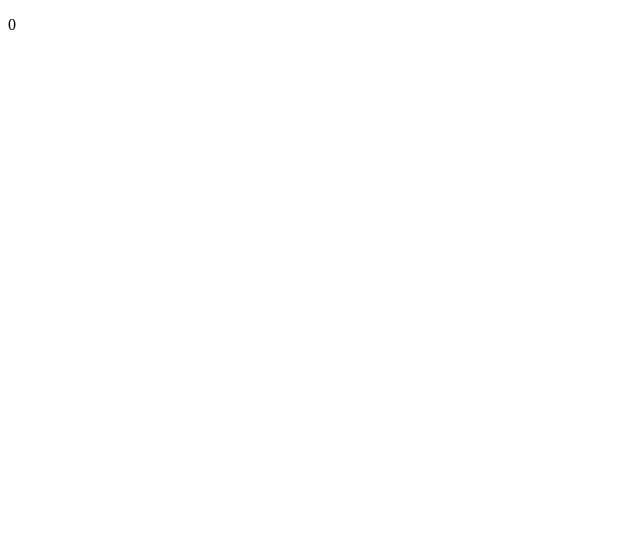
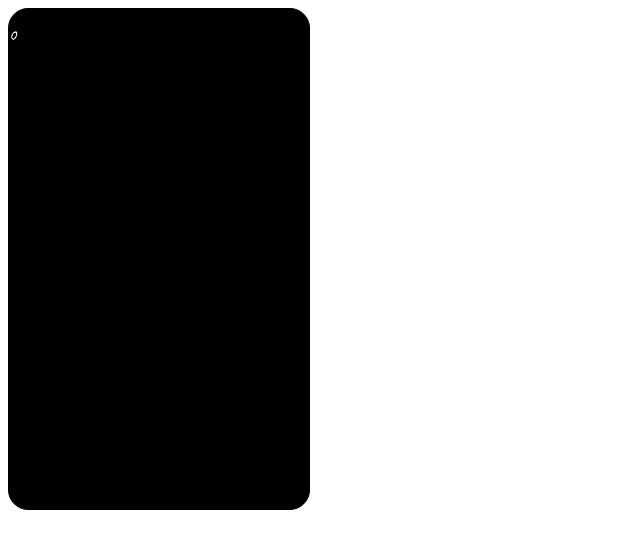
Before and after one commit to dmygrave/calc, a plain HTML site: page index.html in a window 1280 px wide. Shown: the whole page, without its empty margins (0-640 px from the left). Drawn offline with Linux system fonts and the light colour scheme.

Commit message:
shrift i fon

```diff
--- a/index.html
+++ b/index.html
@@ -5,6 +5,10 @@
     <meta http-equiv="X-UA-Compatible" content="IE=edge">
     <meta name="viewport" content="width=device-width, initial-scale=1.0">
     <title>Калькулятор</title>
+    <link rel="stylesheet" href="style.css">
+    <link rel="preconnect" href="https://fonts.googleapis.com">
+    <link rel="preconnect" href="https://fonts.gstatic.com" crossorigin>
+    <link href="https://fonts.googleapis.com/css2?family=Caveat:wght@500&family=Comforter&display=swap" rel="stylesheet">
 </head>
 <body>
     <div class="calc">
--- a/style.css
+++ b/style.css
@@ -0,0 +1,17 @@
+
+/* colors
+bg #000
+orange #ff9501
+grey #a6a6a6
+white #fdfdfd */
+
+.calc {
+    width: 300px;
+    height: 500px;
+    border: 1px solid #000;
+    border-radius: 20px;
+    background: #000;
+    color: #fff;
+    font-family: 'Comforter', cursive;
+    font-family: 'Caveat', cursive;
+}
```
